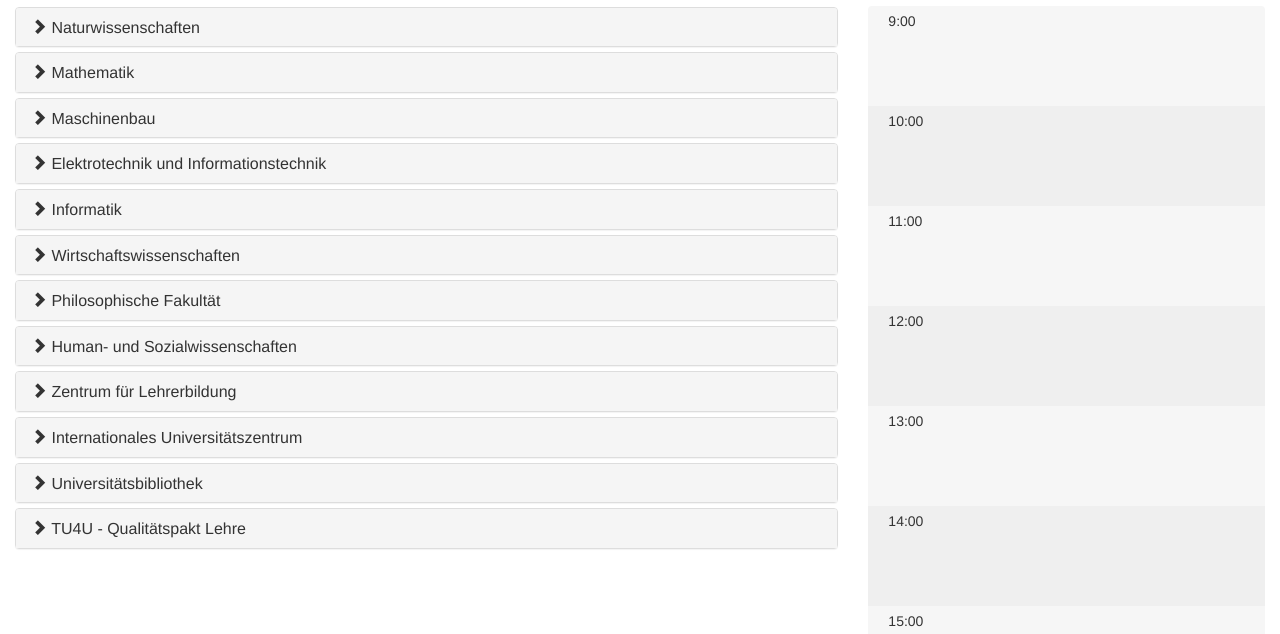
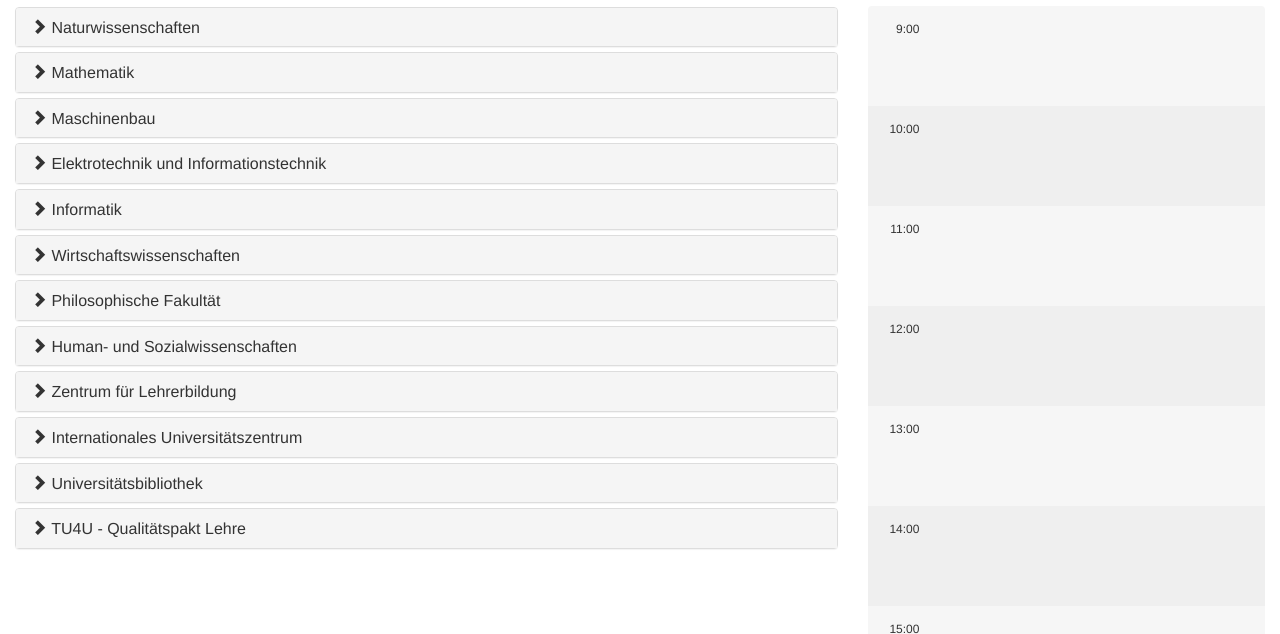
Before and after one commit to iiceman40/JavaScriptPlayground, a plain HTML site: page DayPlanner/index.html in a window 1280 px wide. Shown: the part 166-800 px from the top of the page. Drawn offline with nearby package versions, Linux system fonts and the light colour scheme.

Commit message:
style fix

```diff
--- a/DayPlanner/css/style.css
+++ b/DayPlanner/css/style.css
@@ -23,7 +23,9 @@
 }
 
 .timetable .time-slot {
-	padding: 5px;
+	padding: 15px 0;
+	height: 100px;
+	font-size: 12px;
 }
 
 .selected-events .event-col {
@@ -77,7 +79,3 @@
 .panel-title a.collapsed .glyphicon-chevron-right {
 	display: inline-block;
 }
-
-.time-slot {
-	height: 100px;
-}
--- a/DayPlanner/index.html
+++ b/DayPlanner/index.html
@@ -55,19 +55,21 @@
 				</a>
 			</h2>
 			<div class="selected-events-wrapper" ng-style="{height: timeToFloat(dayPlan.end) - timeToFloat(dayPlan.start) + 100 + 'px'}">
+
 				<div class="container-fluid timetable">
 					<div class="row" ng-repeat="time in getTimetable()" ng-style="{background: $odd ? '#EFEFEF' : ''}">
-						<div class="col-xs-1">
+						<div class="col-xs-2">
 							<div class="text-right time-slot">{{time}}</div>
 						</div>
-						<div class="col-xs-11">
+						<div class="col-xs-10">
 							&nbsp;
 						</div>
 					</div>
 				</div>
+
 				<div class="container-fluid dayplan-events">
 					<div class="row">
-						<div class="col-xs-11 col-xs-offset-1">
+						<div class="col-xs-10 col-xs-offset-2">
 							<div class="selected-events clearfix">
 								<div class="event-col" ng-style="{width: colWidth() + '%'}" ng-repeat="col in selectedEventsColumns">
 									<div ng-repeat="event in col">
@@ -90,6 +92,7 @@
 						</div>
 					</div>
 				</div>
+
 			</div>
 		</div>
 	</div>
```
